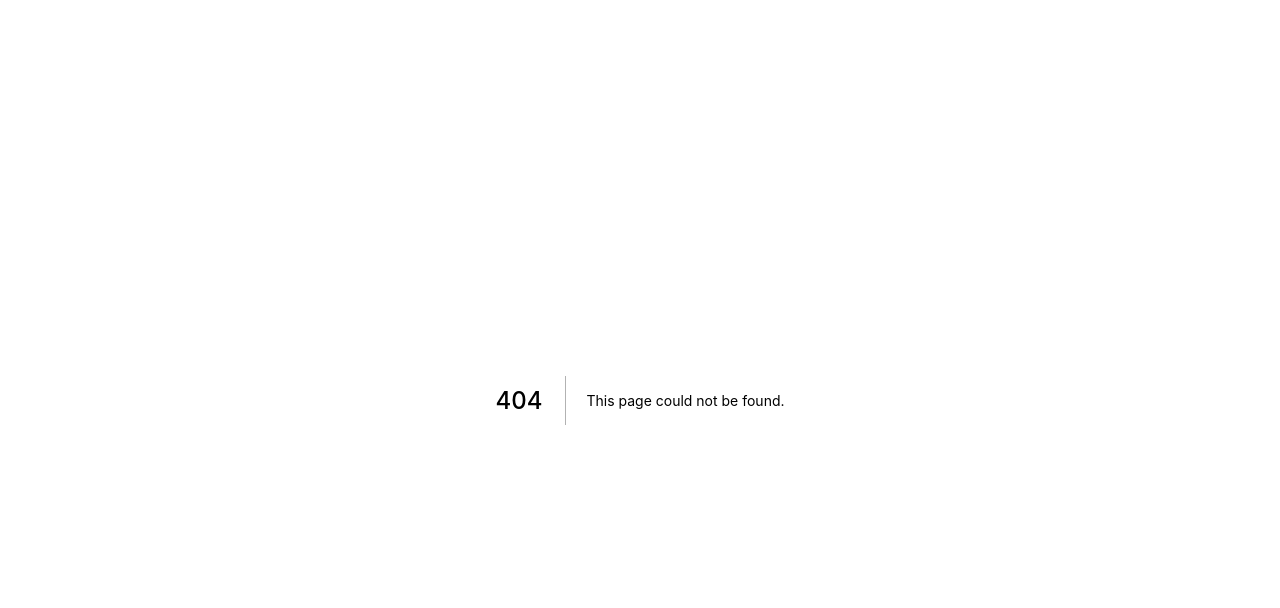
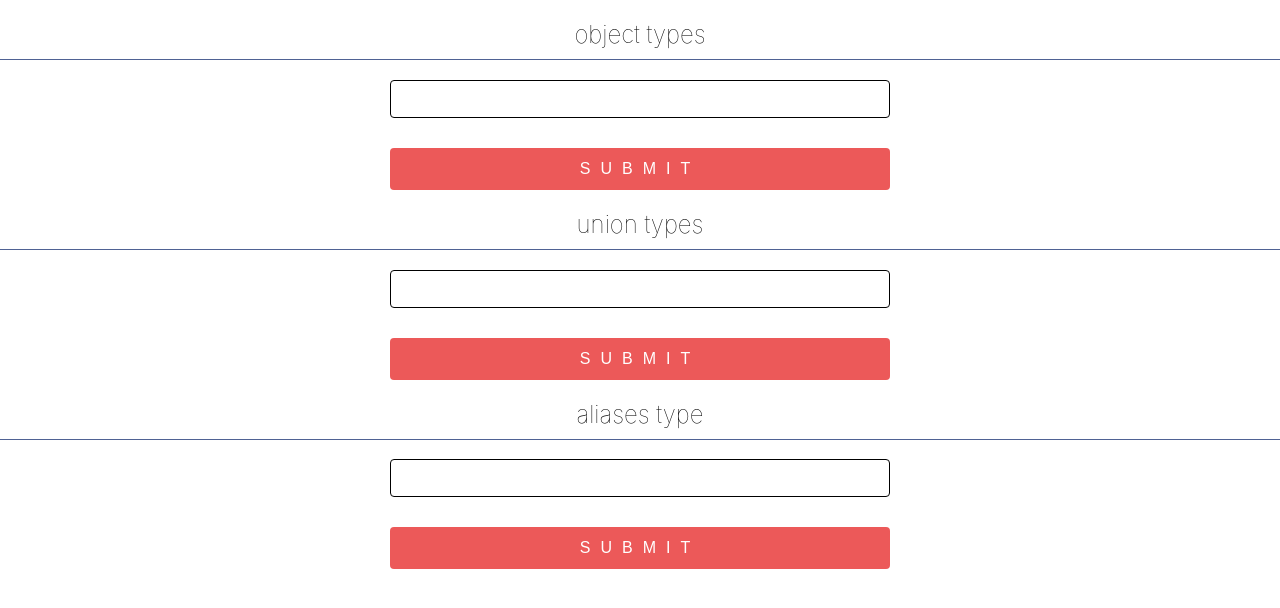
Before and after one commit to Samuelsonvs/Ts-NextJS, a Next.js app: page /types in a window 1280 px wide. Before the commit this address had no page. Shown: the top 608 px of the page. Built offline with nearby package versions, Linux system fonts and the light colour scheme.

Commit message:
typescript exercises with react-hook-form

```diff
--- /dev/null
+++ b/forms/TypeExamples.tsx
@@ -0,0 +1,21 @@
+import React, { FormEventHandler } from "react";
+import {
+  UseFormRegisterReturn,
+} from "react-hook-form";
+
+
+
+export default function TypeExamples(prop: {
+  handleSubmit: FormEventHandler;
+  register: UseFormRegisterReturn;
+}) {
+  return (
+    <div>
+      <form onSubmit={prop.handleSubmit}>
+        <input {...prop.register} />
+
+        <input type="submit" />
+      </form>
+    </div>
+  );
+}
--- a/next.config.js
+++ b/next.config.js
@@ -1,3 +1,3 @@
 module.exports = {
   reactStrictMode: true,
-}
+};
--- /dev/null
+++ b/pages/types.tsx
@@ -0,0 +1,85 @@
+/* eslint-disable react-hooks/rules-of-hooks */
+import React from "react";
+import { useForm, SubmitHandler } from "react-hook-form";
+
+import TypeExamples from "@/forms/TypeExamples";
+
+type Inputs = {
+  entry: string;
+  union: string | number;
+  x: number;
+};
+
+export default function types() {
+  const {
+    register,
+    handleSubmit,
+    watch,
+    formState: { errors },
+  } = useForm<Inputs>();
+
+  //optional property
+
+  const objType: SubmitHandler<Inputs> = ({entry}) => {
+    if (entry !== undefined) {
+
+      // OK
+      console.log(entry.toUpperCase());
+    }
+
+    // A safe alternative using modern JavaScript syntax:
+    console.log(entry?.toUpperCase());
+  };
+
+
+
+  // union types
+  const unionType: SubmitHandler<Inputs> = ({union}) => {
+    console.log("Your ID is: " +  union);
+    console.log(watch("union"))
+  };
+  // OK
+  //unionType(101);
+  // OK
+  //printId("202");
+  // Error
+  //printId({ myID: 22342 });
+
+  const aliasesType: SubmitHandler<Inputs> = ({x}) => {
+    console.log("The coordinate's x value is " + x *2 );
+    console.log(watch("x"))
+  }
+
+
+  let x: "hello" = "hello"
+
+  //Type '"howdy"' is not assignable to type '"hello"'
+  //x = "howdy";
+
+
+  return (
+    <div>
+      <div>
+        <h2>object types</h2>
+        <TypeExamples
+          handleSubmit={handleSubmit(objType)}
+          register={register("entry")}
+        />
+      </div>
+      <div>
+        <h2>union types</h2>
+        <TypeExamples
+          handleSubmit={handleSubmit(unionType)}
+          register={register("union")}
+        />
+      </div>
+      <div>
+        <h2>aliases type</h2>
+        <TypeExamples
+          handleSubmit={handleSubmit(aliasesType)}
+          register={register("x")}
+        />
+      </div>
+    </div>
+  );
+}
--- a/styles/globals.css
+++ b/styles/globals.css
@@ -14,3 +14,109 @@ a {
 * {
   box-sizing: border-box;
 }
+
+/* react-form-hook */
+
+form {
+  max-width: 500px;
+  margin: 0 auto;
+}
+
+h2 {
+  font-weight: 100;
+  color: black;
+  text-align: center;
+  padding-bottom: 10px;
+  border-bottom: 1px solid rgb(79, 98, 148);
+}
+
+.form {
+  background: #0e101c;
+  max-width: 400px;
+  margin: 0 auto;
+}
+
+input {
+  display: block;
+  box-sizing: border-box;
+  width: 100%;
+  border-radius: 4px;
+  border: 1px solid black;
+  padding: 10px 15px;
+  margin-bottom: 10px;
+  font-size: 14px;
+}
+
+label {
+  line-height: 2;
+  text-align: left;
+  display: block;
+  margin-bottom: 13px;
+  margin-top: 20px;
+  color: white;
+  font-size: 14px;
+  font-weight: 200;
+}
+
+button[type="submit"],
+input[type="submit"] {
+  background: #ec5959;
+  color: white;
+  text-transform: uppercase;
+  border: none;
+  margin-top: 30px;
+  padding: 12px;
+  font-size: 16px;
+  font-weight: 100;
+  letter-spacing: 10px;
+}
+
+button[type="submit"]:hover,
+input[type="submit"]:hover {
+  background: #bf1650;
+}
+
+button[type="submit"]:active,
+input[type="button"]:active,
+input[type="submit"]:active {
+  transition: 0.3s all;
+  transform: translateY(3px);
+  border: 1px solid transparent;
+  opacity: 0.8;
+}
+
+input:disabled {
+  opacity: 0.4;
+}
+
+input[type="button"]:hover {
+  transition: 0.3s all;
+}
+
+button[type="submit"],
+input[type="button"],
+input[type="submit"] {
+  -webkit-appearance: none;
+}
+
+button[type="button"] {
+  display: block;
+  appearance: none;
+  background: #333;
+  color: white;
+  border: none;
+  text-transform: uppercase;
+  padding: 10px 20px;
+  border-radius: 4px;
+}
+
+button {
+  display: block;
+  appearance: none;
+  margin-top: 40px;
+  border: 1px solid #333;
+  margin-bottom: 20px;
+  text-transform: uppercase;
+  padding: 10px 20px;
+  border-radius: 4px;
+}
```
Also changed, not shown: package.json (+5 -2 lines), pages/_app.tsx (+4 -4 lines), pages/api/hello.ts (+4 -4 lines), pages/index.tsx (+6 -7 lines), settings.json (added, +7 -0 lines), tsconfig.json (+10 -1 lines), .prettierrc.js (added), 1 other file (tests, documents, lock files or other folders).
